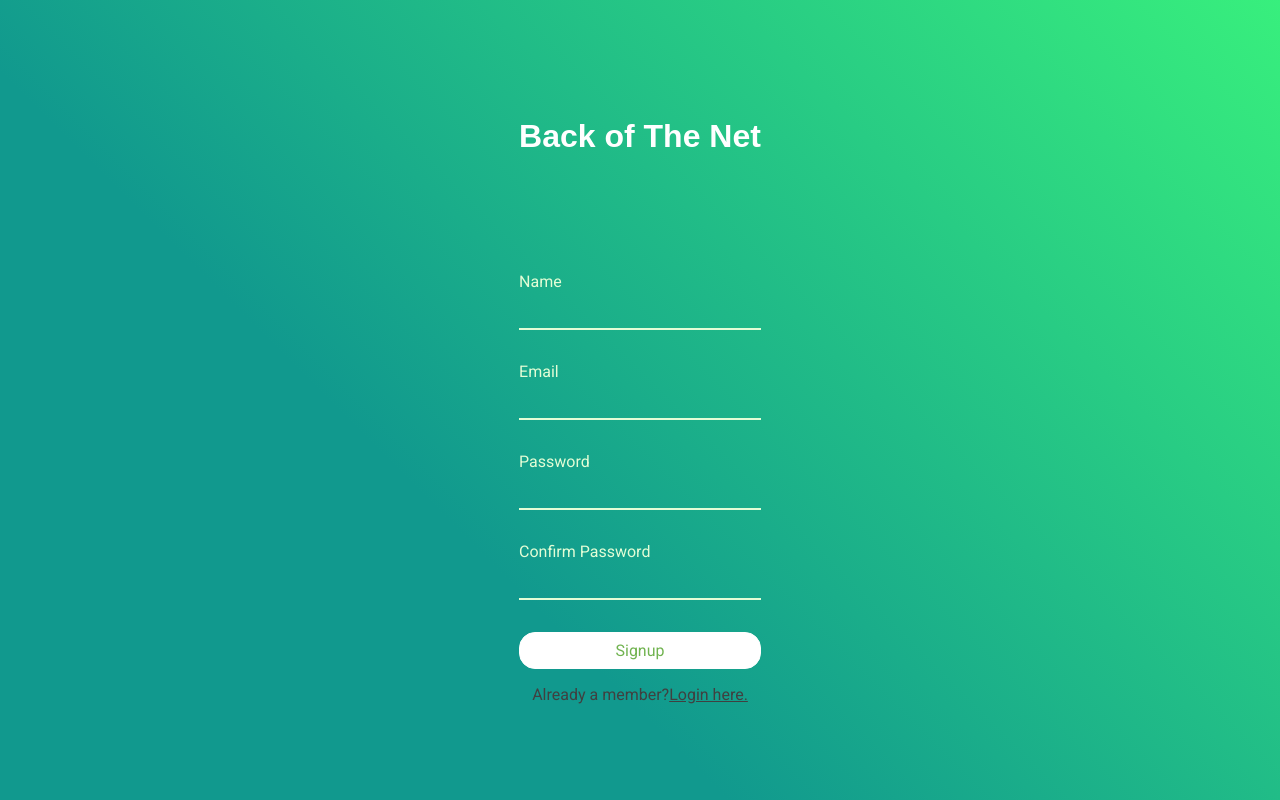
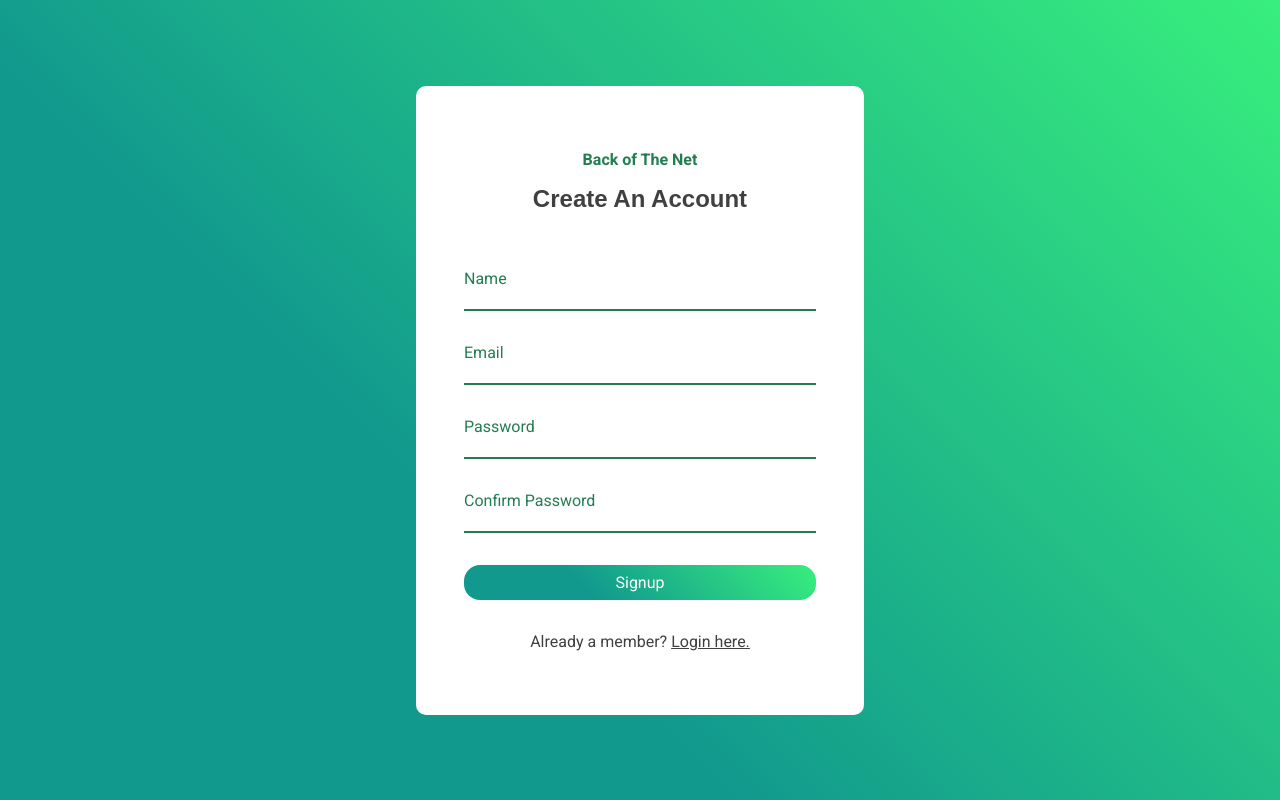
Before and after one commit to gersonesp/back-of-the-net-2, a React (Create React App) app in the folder client/: page /register in a window 1280 px wide. Built offline with nearby package versions, Linux system fonts and the light colour scheme.

Commit message:
Updated styling for login and signup pages

```diff
--- a/client/src/index.css
+++ b/client/src/index.css
@@ -1,20 +1,41 @@
 :root {
   --main-color: #71b350;
   --bg-gradiant: linear-gradient(45deg, rgba(17, 153, 142, 1) 35%, rgba(56, 239, 125, 1) 100%);
+  --teal: #119988;
   --light-green: #e3fdd6;
+  --dark-green: #227d51;
   --warning: #e31837;
   --purple: #8879f2;
   --blue: #3a66ff;
+  --primary-gray: #404040;
 }
 
 html * {
   font-family: "Roboto", sans-serif;
-  color: #404040;
+  color: var(--primary-gray);
 }
 
 body {
   margin: 0;
   padding: 0;
+}
+
+h1,
+h3,
+h5 {
+  margin: 1rem 0;
+}
+
+h1 {
+  font-size: 1.5rem;
+}
+
+h3 {
+  font-size: 1.25rem;
+}
+
+h5 {
+  font-size: 1rem;
 }
 
 ul {
--- a/client/src/pages/Login.js
+++ b/client/src/pages/Login.js
@@ -47,40 +47,50 @@ const Login = () => {
 
   return (
     <form onSubmit={handleSubmit} className="loginForm">
+      <div className="blankCard">
+        <div className="headerContainer">
+          <h5>Back of The Net</h5>
+          <h1>Welcome back</h1>
+        </div>
         <div className="inputContainer">
-        <h1>Back of The Net</h1>
           <div className="labelInput">
             <label>Email</label>
             <input
+              className={errors.email ? "inputError" : null}
               type="email"
               name="email"
               value={email}
               onChange={handleChange}
             />
+
+            {errors.email ? (
+              <div className="authError">{errors.email}</div>
+            ) : null}
           </div>
-
-        {errors.email ? <div className="authError">{errors.email}</div> : null}
 
           <div className="labelInput">
             <label>Password</label>
             <input
+              className={errors.password ? "inputError" : null}
               type="password"
               name="password"
               value={password}
               onChange={handleChange}
             />
-        </div>
-
             {errors.password ? (
               <div className="authError">{errors.password}</div>
             ) : null}
+          </div>
 
           <div className="buttonContainer">
             <button type="submit">Log In</button>
           </div>
 
           <div className="altForm">
-          New member? <Link to="/register"> Sign Up here.</Link>
+            <pre>
+              New member? <Link to="/register">Sign Up here.</Link>
+            </pre>
+          </div>
         </div>
       </div>
     </form>
--- a/client/src/pages/LoginSignup.css
+++ b/client/src/pages/LoginSignup.css
@@ -1,3 +1,10 @@
+.blankCard {
+    min-width: 22rem;
+    background-color: white;
+    padding: 3rem;
+    border-radius: 10px;
+}
+
 .loginForm {
     font-family: "Roboto", sans-serif;
     background: var(--bg-gradiant);
@@ -9,27 +16,40 @@
     height: 100vh;
 }
 
+.inputContainer {
+    margin-top: 2rem;
+}
+
 .loginForm .inputContainer .labelInput {
     display: flex;
     flex-direction: column;
+    margin-bottom: 2rem;
+    margin-top: 1rem;
 }
 
 .loginForm .inputContainer input {
-    color: white;
-    border-bottom: 2px solid var(--light-green);
-    margin-bottom: 2rem;
-    margin-top: 1rem;
+    color: var(--primary-grey);
+    border-bottom: 2px solid var(--dark-green);
+}
+
+.loginForm .inputContainer .inputError {
+    border-bottom: 2px solid var(--warning);
+}
+
+.loginForm h5 {
+    color: var(--dark-green);
+    text-align: center;
 }
 
 .loginForm h1 {
     text-align: center;
     font-family: "Anton", sans-serif;
-    padding-bottom: 3em;
-    color: white;
+    padding-bottom: 1em;
+    color: var(--primary-grey);
 }
 
 .loginForm label {
-    color: var(--light-green);
+    color: var(--dark-green);
 }
 
 .loginForm .buttonContainer {
@@ -41,19 +61,18 @@
 .loginForm button {
     padding: 0.5rem;
     margin: 0;
-    background: white;
-    color: var(--main-color);
+    background: var(--bg-gradiant);
+    color: white;
     font-size: 1rem;
     text-align: center;
-    border: 1px solid white;
+    /* border: 1px solid var(--dark-green); */
     border-radius: 1rem;
     width: 100%;
 }
 
 .loginForm .authError {
     color: var(--warning);
-    text-align: center;
-    margin-bottom: 1rem;
+    margin-top: .5rem;
 }
 
 .loginForm .altForm {
--- a/client/src/pages/Matches.js
+++ b/client/src/pages/Matches.js
@@ -41,6 +41,13 @@ const Matches = () => {
     getGameweekFixtures();
   }, []);
 
+  if (fixtures.length === 0) {
+    return (
+      <p className="matchesContainer">
+        There are no current fixtures, check back soon!
+      </p>
+    );
+  } else {
     return (
       <div className="matchesContainer">
         {loading ? (
@@ -57,6 +64,7 @@ const Matches = () => {
         )}
       </div>
     );
+  }
 };
 
 export default Matches;
--- a/client/src/pages/Signup.js
+++ b/client/src/pages/Signup.js
@@ -55,61 +55,77 @@ const Signup = () => {
 
   return (
     <form onSubmit={handleSubmit} className="loginForm">
+      <div className="blankCard">
+        <div className="headerContainer">
+          <h5>Back of The Net</h5>
+          <h1>Create An Account</h1>
+        </div>
         <div className="inputContainer">
-        <h1>Back of The Net</h1>
           <div className="labelInput">
             <label>Name</label>
-          <input type="name" name="name" value={name} onChange={handleChange} />
+            <input
+              className={errors.name ? "inputError" : null}
+              type="name"
+              name="name"
+              value={name}
+              onChange={handleChange}
+            />
+            {errors.name ? (
+              <div className="authError">{errors.name}</div>
+            ) : null}
           </div>
-
-        {errors.name ? <div className="authError">{errors.name}</div> : null}
 
           <div className="labelInput">
             <label>Email</label>
             <input
+              className={errors.email ? "inputError" : null}
               type="email"
               name="email"
               value={email}
               onChange={handleChange}
             />
+            {errors.email ? (
+              <div className="authError">{errors.email}</div>
+            ) : null}
           </div>
-
-        {errors.email ? <div className="authError">{errors.email}</div> : null}
 
           <div className="labelInput">
             <label>Password</label>
             <input
+              className={errors.password ? "inputError" : null}
               type="password"
               name="password"
               value={password}
               onChange={handleChange}
             />
-        </div>
-
             {errors.password ? (
               <div className="authError">{errors.password}</div>
             ) : null}
+          </div>
 
           <div className="labelInput">
             <label>Confirm Password</label>
             <input
+              className={errors.password2 ? "inputError" : null}
               type="password"
               name="password2"
               value={password2}
               onChange={handleChange}
             />
-        </div>
-
             {errors.password2 ? (
               <div className="authError">{errors.password2}</div>
             ) : null}
+          </div>
 
           <div className="buttonContainer">
             <button type="submit">Signup</button>
           </div>
 
           <div className="altForm">
+            <pre>
               Already a member? <Link to="/login">Login here.</Link>
+            </pre>
+          </div>
         </div>
       </div>
     </form>
```
Lines whose indentation alone changed are shown as unchanged.
